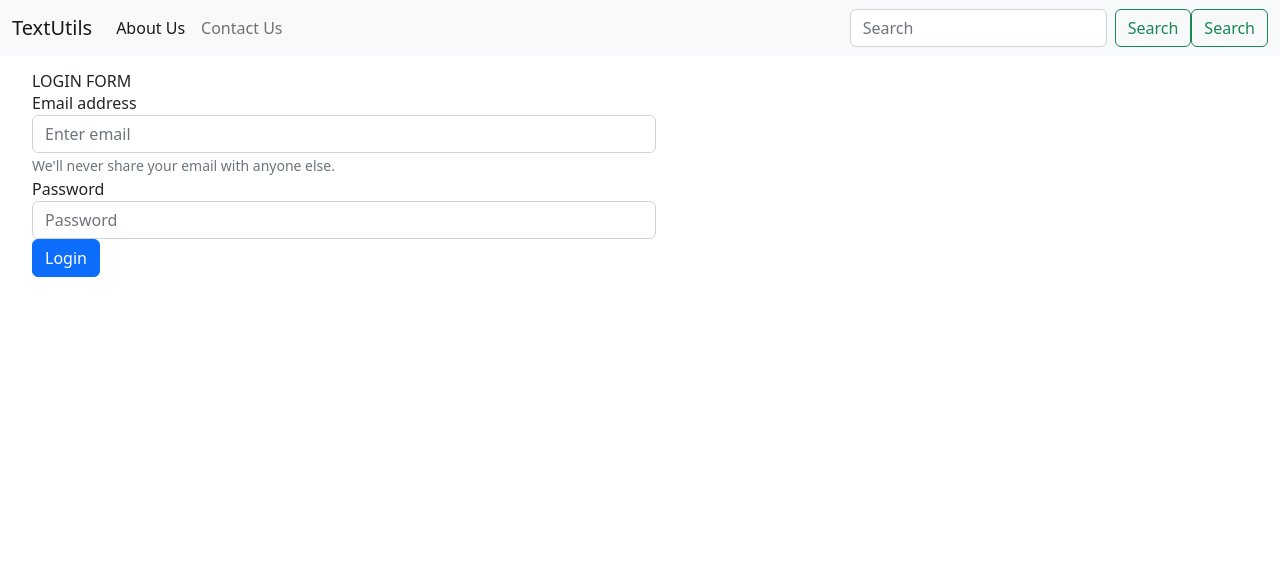
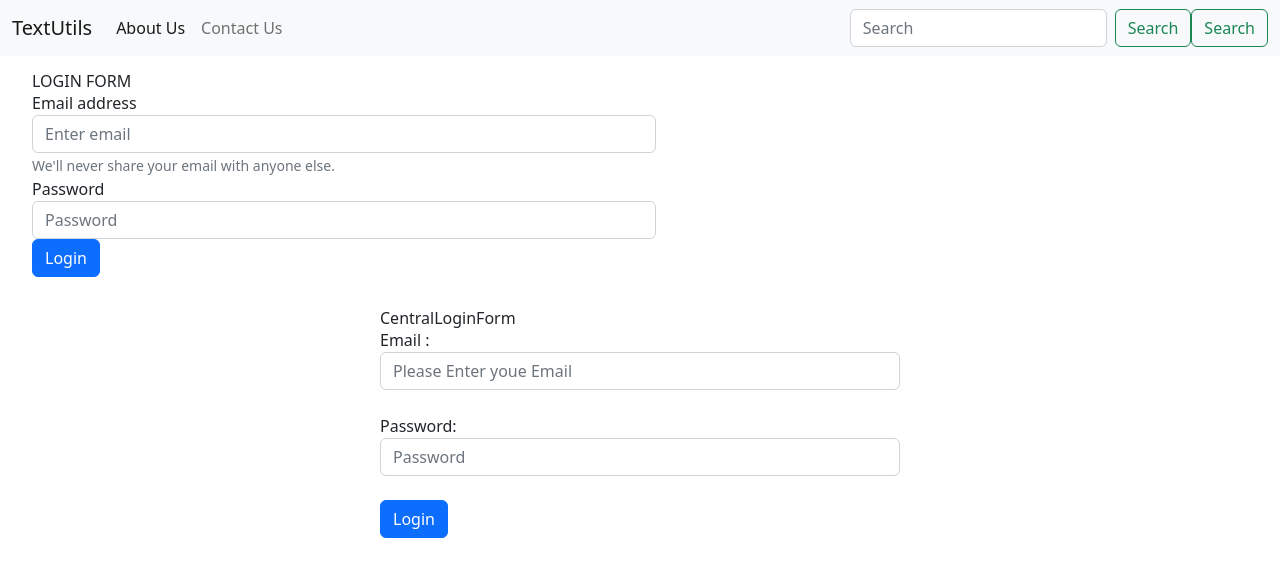
Before and after one commit to mukassar/codewithmukassar, a React (Create React App) app: page / in a window 1280 px wide. Shown: the top 576 px of the page. Built offline with nearby package versions, Linux system fonts and the light colour scheme.

Commit message:
CentralLogin form created

```diff
--- a/src/App.jsx
+++ b/src/App.jsx
@@ -3,6 +3,7 @@ import { StrictMode } from "react";
 // import BesicForm from './Components/BasicForm';
 import { Home } from "./Components/Home";
 import LoginForm from "./Components/LoginForm";
+import CentralLoginForm from "./Components/Mukassar/CentralLoginForm";
 
 // import TextForm from "./Components/TextForm";
 // import Todo from "./Components/Todo";
@@ -21,6 +22,7 @@ function App() {
         </div>
         {/* <Fetch /> */}
         <LoginForm />
+        <CentralLoginForm/>
       </StrictMode>
     </>
   );
--- /dev/null
+++ b/src/Components/Mukassar/CentralLogin.css
@@ -0,0 +1,14 @@
+.mainDiv{
+    align-content: center;
+    margin-top: 2rem;
+    margin-left: 2rem;
+    margin-right: 2rem;
+    max-width: 100%;
+    display: flex;
+    justify-content: center;
+
+    /* position: relative; */
+}
+.loginForm{
+    width: 65vh;
+}
--- /dev/null
+++ b/src/Components/Mukassar/CentralLoginForm.jsx
@@ -0,0 +1,21 @@
+import React from 'react'
+import './CentralLogin.css'
+
+ const CentralLoginForm = () => {
+
+  return (
+    <div className='mainDiv'>
+
+        <form action=""  className='loginForm'>
+        <h1>CentralLoginForm</h1>
+        <label htmlFor="">Email :</label >
+        <input className='form-control' type="email" name="" id="" placeholder='Please Enter youe Email' required/><br />
+        <label htmlFor="" >Password:</label>
+        <input className='form-control' type="password" name="" id="" required placeholder='Password'/><br />
+        <button className='btn btn-primary'>Login</button>
+        </form>
+
+        </div>
+  )
+}
+export default CentralLoginForm
```
